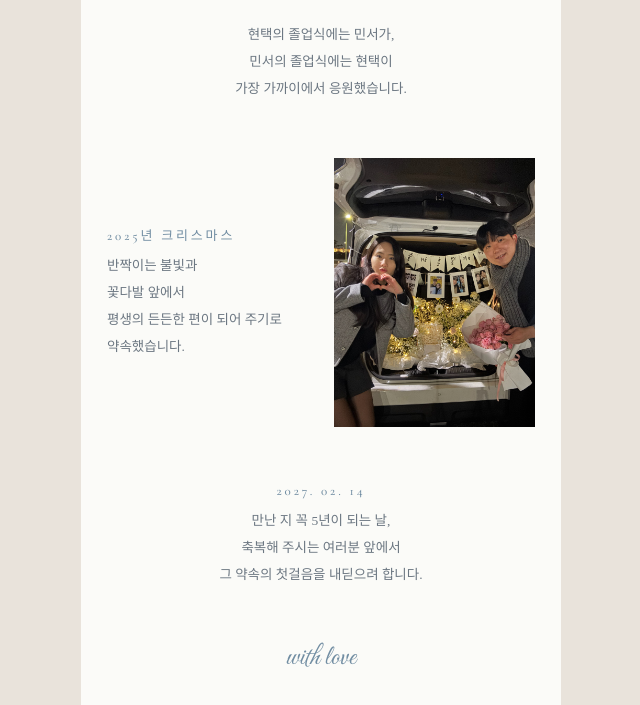
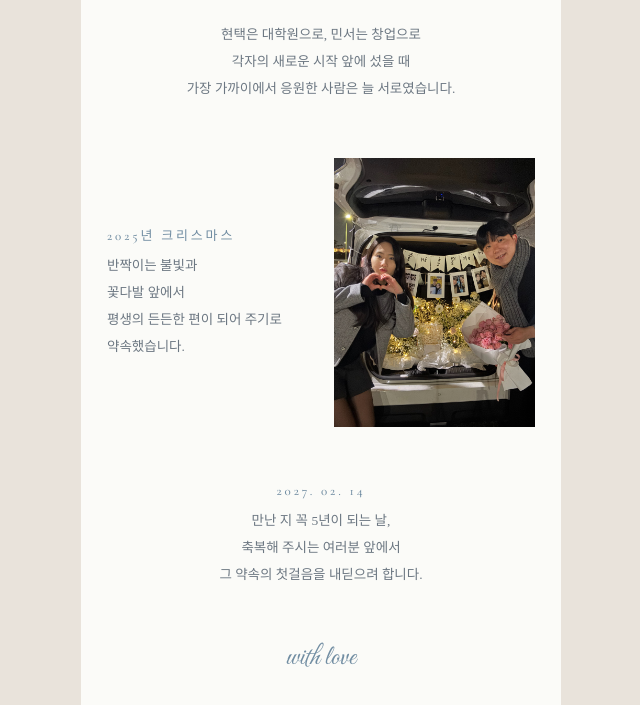
Before and after one commit to hyuntaek-minseo/hyuntaek-minseo.github.io, a plain HTML site: page index.html in a window 1280 px wide. Shown: the part 3284-3989 px from the top of the page, without its empty margins (319-959 px from the left). Drawn offline with nearby package versions, Linux system fonts and the light colour scheme; a web font is replaced by a local one.

Commit message:
청첩장 갱신 2026-11-24 22:08

```diff
--- a/index.html
+++ b/index.html
@@ -238,7 +238,7 @@ const W = {
     { type: "right", photos: [{ src: "images/web/m3-1.jpg" }],
       text: "마주 앉으면\n웃음이 끊이지 않았습니다.\n서로에게 가장 재미있는 친구가 되었습니다." }, // 2026-11-23 날짜 빼고 "가장 재미있는 친구" 컨셉으로 다시 씀
     { type: "duo", photos: [{ src: "images/web/m6-1.jpg" }, { src: "images/web/m7-1.jpg" }],
-      text: "현택의 졸업식에는 민서가,\n민서의 졸업식에는 현택이\n가장 가까이에서 응원했습니다." }, // 2026-11-24 주어 넣음(사진이 신랑 졸업, 신부 졸업),
+      text: "현택은 대학원으로, 민서는 창업으로\n각자의 새로운 시작 앞에 섰을 때\n가장 가까이에서 응원한 사람은 늘 서로였습니다." }, // 2026-11-24 주어 넣음. 신랑은 대학원, 신부는 창업
     { type: "right", photos: [{ src: "images/web/m99-1.jpg" }],
       date: "2025년 크리스마스", text: "반짝이는 불빛과\n꽃다발 앞에서\n평생의 든든한 편이 되어 주기로 약속했습니다." },
     { type: "wide", photos: [],
```
